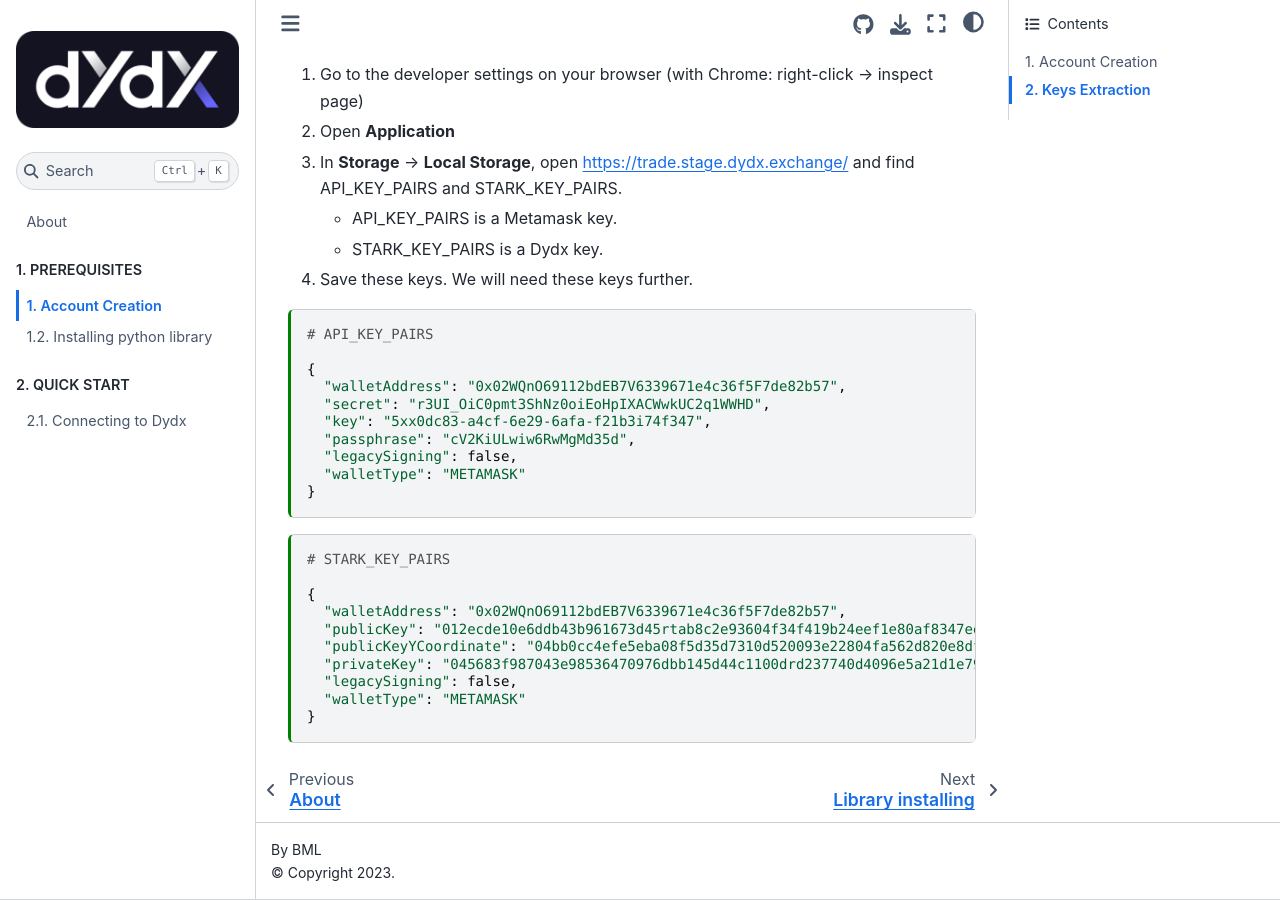
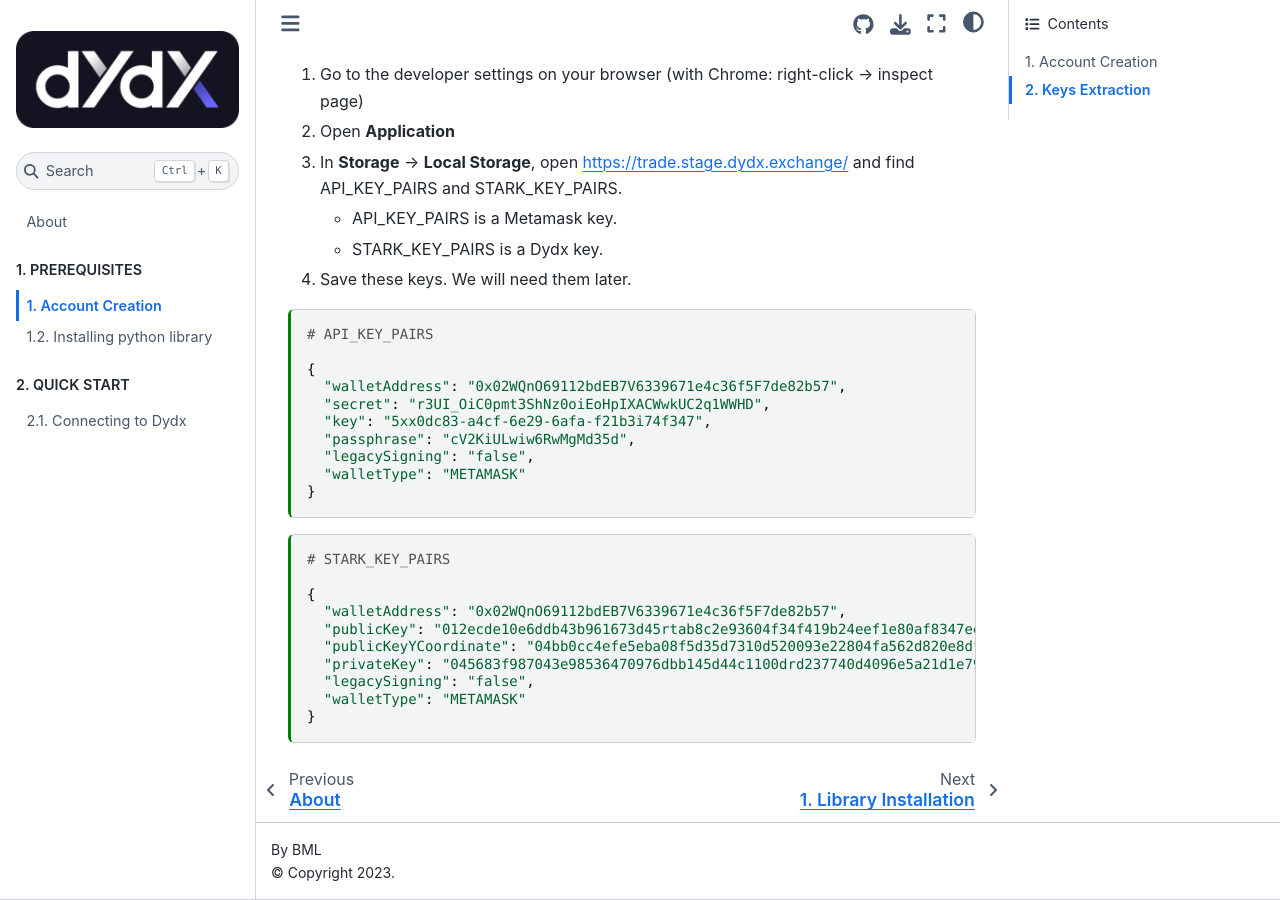
Before and after one commit to bml-crypto/bml-crypto.github.io, a Jupyter Book: the page built from docs/prerequisites/account.md, in a window 1280 px wide and 900 px high, scrolled down 532 px. Built offline with Jupyter Book 1.0.4 settings and Sphinx 7.4.7 and the Sphinx Book theme 1.1.4, drawn with Linux system fonts in a browser that asks for light colours.

Commit message:
updating

````diff
--- a/docs/prerequisites/account.md
+++ b/docs/prerequisites/account.md
@@ -32,7 +32,7 @@
 3. In **Storage** -> **Local Storage**, open https://trade.stage.dydx.exchange/ and find API_KEY_PAIRS and STARK_KEY_PAIRS.
     - API_KEY_PAIRS is a Metamask key.
     - STARK_KEY_PAIRS is a Dydx key.
-4. Save these keys. We will need these keys further.
+4. Save these keys. We will need them later.
 
 
 ```{code-cell} ipython3
@@ -43,7 +43,7 @@
   "secret": "r3UI_OiC0pmt3ShNz0oiEoHpIXACWwkUC2q1WWHD",
   "key": "5xx0dc83-a4cf-6e29-6afa-f21b3i74f347",
   "passphrase": "cV2KiULwiw6RwMgMd35d",
-  "legacySigning": false,
+  "legacySigning": "false",
   "walletType": "METAMASK"
 }
 ```
@@ -56,7 +56,7 @@
   "publicKey": "012ecde10e6ddb43b961673d45rtab8c2e93604f34f419b24eef1e80af8347ee",
   "publicKeyYCoordinate": "04bb0cc4efe5eba08f5d35d7310d520093e22804fa562d820e8df0176c0fa371",
   "privateKey": "045683f987043e98536470976dbb145d44c1100drd237740d4096e5a21d1e79c",
-  "legacySigning": false,
+  "legacySigning": "false",
   "walletType": "METAMASK"
 }
 ```
--- a/docs/prerequisites/library.md
+++ b/docs/prerequisites/library.md
@@ -11,7 +11,7 @@
 ---
 (chapter1_part2)=
 
-# Library installing
+# 1. Library Installation
 First of all, we have to install dydx library, that allows to connect
 and interact with dydx.
 
````
